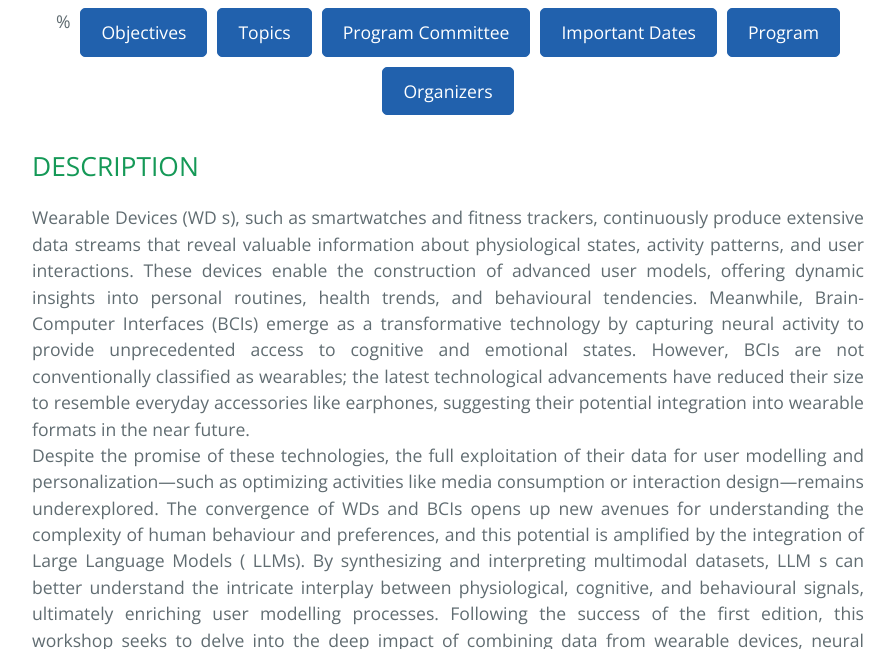
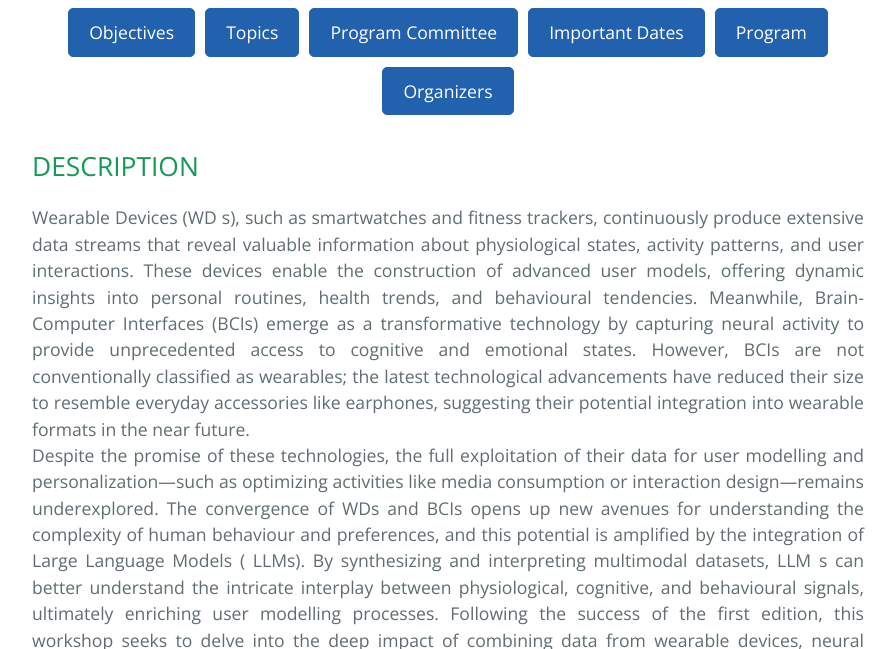
Before and after one commit to sisinflab/webium25, a Jekyll site: the page built from index.md, in a window 1280 px wide and 900 px high, scrolled down 635 px, cut to the strip 251-900 px from the top of the window. Shown: the whole strip, without its empty margins (192-1088 px from the left). Built offline with Jekyll 4.4.1, drawn with Linux system fonts in a browser that asks for light colours; some of the changed text lies outside the part shown.

Commit message:
Update index.md

```diff
--- a/index.md
+++ b/index.md
@@ -2,7 +2,7 @@
 layout: default
 ---
 <div class="heading-button-container">
-%<a href="#OBJ" class="button">Objectives</a>
+<a href="#OBJ" class="button">Objectives</a>
 <a href="#TOP" class="button">Topics</a>
 <a href="#PC" class="button">Program Committee</a>
 <a href="#ID" class="button">Important Dates</a>
@@ -102,13 +102,13 @@ Topics of interest include, but are not limited to:
 
 ## IMPORTANT DATES <a name="ID"></a>
 TO BE DEFINED
-%+ <del>April 15, 2024: abstract and title submission (mandatory)</del>
+/*+ <del>April 15, 2024: abstract and title submission (mandatory)</del>
 %+ <del>April 24,</del><b>May 3, 2024: paper submission</b>
 %+ May 8, 2024: notification to authors
-%+ May 16, 2024: camera-ready due
+%+ May 16, 2024: camera-ready due*/
 
 <div class="heading-button-container">
-%<a href="https://easychair.org/conferences/?conf=umap24" class="button">Submit a paper</a>
+<a href="https://easychair.org/conferences/?conf=umap24" class="button">Submit a paper</a>
 <a href="" class="button">Submit a paper</a>
 </div>
 
```
